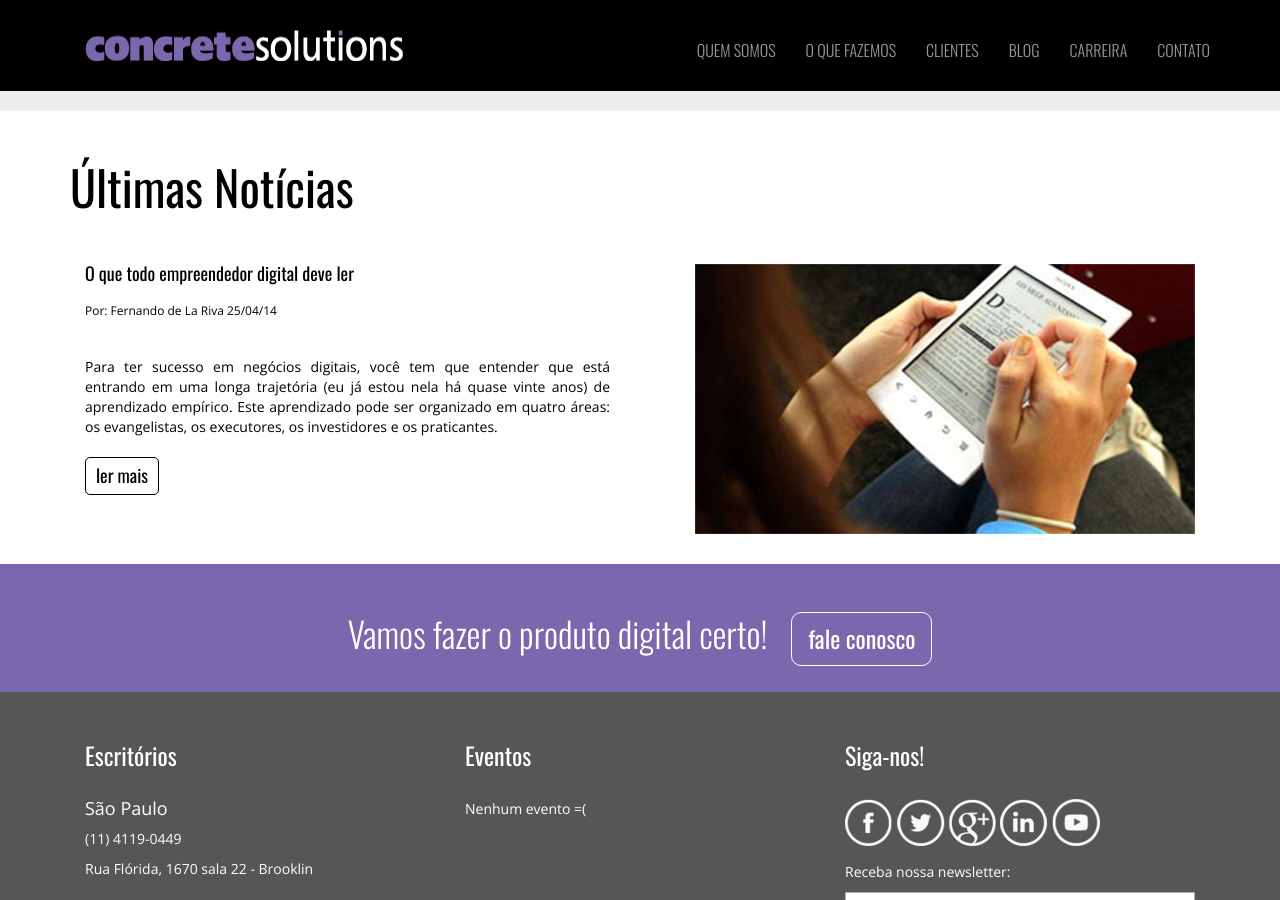
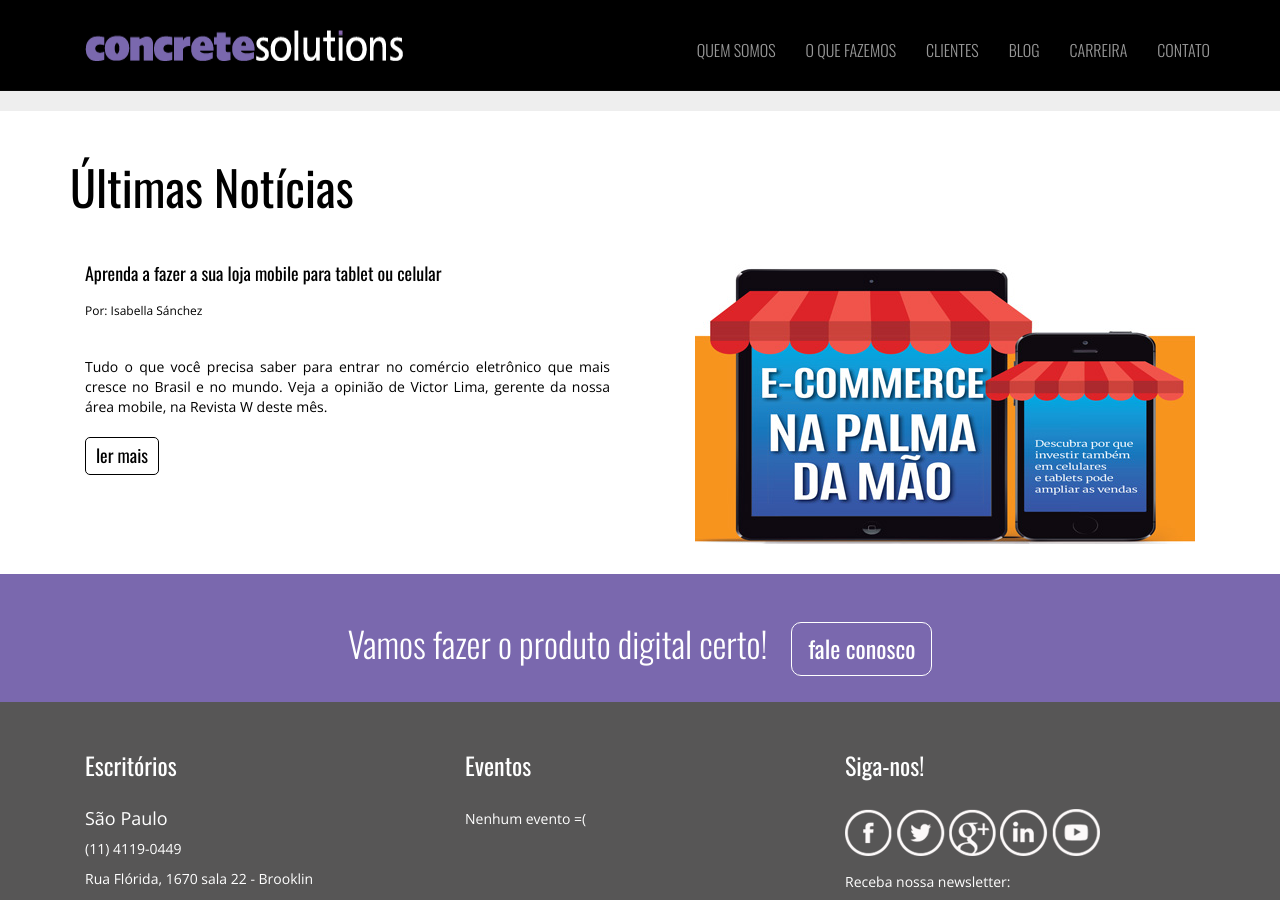
Before and after one commit to cs-lyra/concretesolutions.github.io, a Jekyll site: the page built from index.html, in a window 1280 px wide and 900 px high, scrolled down 1536 px. Built offline with Jekyll 4.4.1, drawn with Linux system fonts in a browser that asks for light colours; Markdown is read by kramdown in place of the engine named in the settings; comment, search, counter and statistics services are not loaded.

Commit message:
atualização do news

```diff
--- a/index.html
+++ b/index.html
@@ -91,14 +91,14 @@ is_index: true
 			<div class="row">
 			    <div class="col-md-6">
 			    	<header>
-						<h2 class="title-news">O que todo empreendedor digital deve ler</h2>
-						<h6 class="author-news">Por: Fernando de La Riva 25/04/14</h6>
+						<h2 class="title-news">Aprenda a fazer a sua loja mobile para tablet ou celular</h2>
+						<h6 class="author-news">Por: Isabella Sánchez</h6>
 					</header>
-					<p>Para ter sucesso em negócios digitais, você tem que entender que está entrando em uma longa trajetória (eu já estou nela há quase vinte anos) de aprendizado empírico. Este aprendizado pode ser organizado em quatro áreas: os evangelistas, os executores, os investidores e os praticantes.</p>
-					<a href="http://exame.abril.com.br/pme/noticias/o-que-todo-empreendedor-digital-deve-ler" target="_blank" class="btn-master">ler mais</a>
+					<p> Tudo o que você precisa saber para entrar no comércio eletrônico que mais cresce no Brasil e no mundo. Veja a opinião de Victor Lima, gerente da nossa área mobile, na Revista W deste mês.</p>
+					<a href="ecomerce.pdf" target="_blank" class="btn-master">ler mais</a>
 				</div>
 				<div class="col-md-6">
-					<a href="http://exame.abril.com.br/pme/noticias/o-que-todo-empreendedor-digital-deve-ler" target="_blank"><img alt="News" class="align-right" src="img/img-post1.jpg"></a>
+					<a href="http://exame.abril.com.br/pme/noticias/o-que-todo-empreendedor-digital-deve-ler" target="_blank"><img alt="News" class="align-right" src="img/img-ecomerce.jpg"></a>
 			    </div>
 			</div>
 		</div>
```
Also changed, not shown: img/img-ecomerce.jpg (added), 1 other file.
